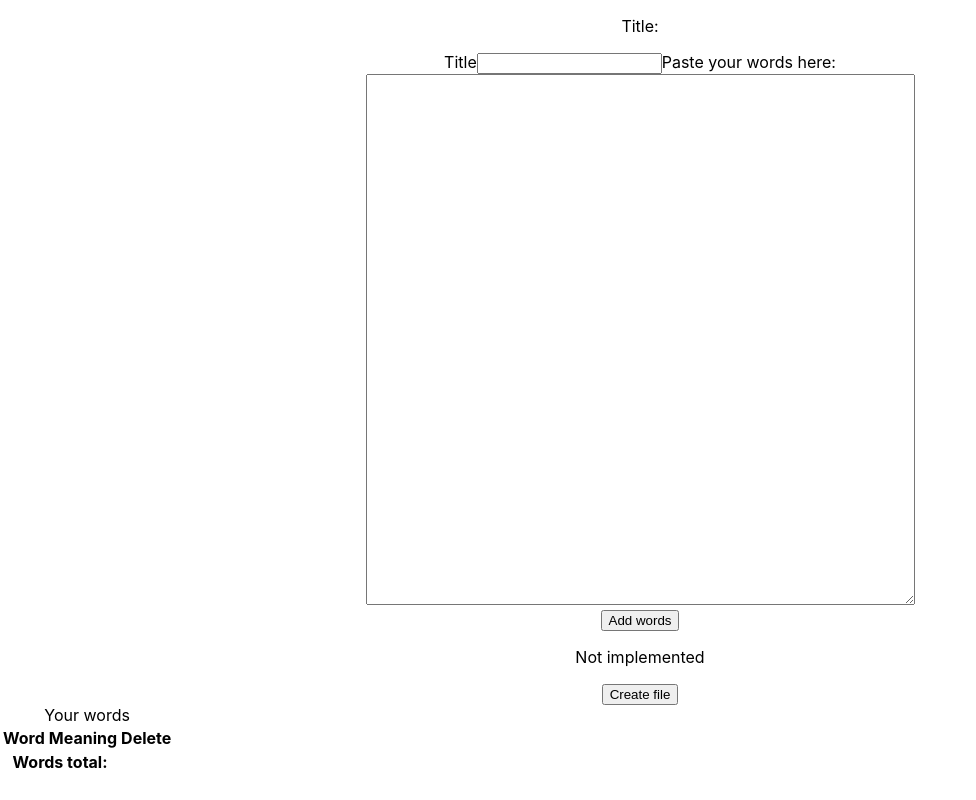
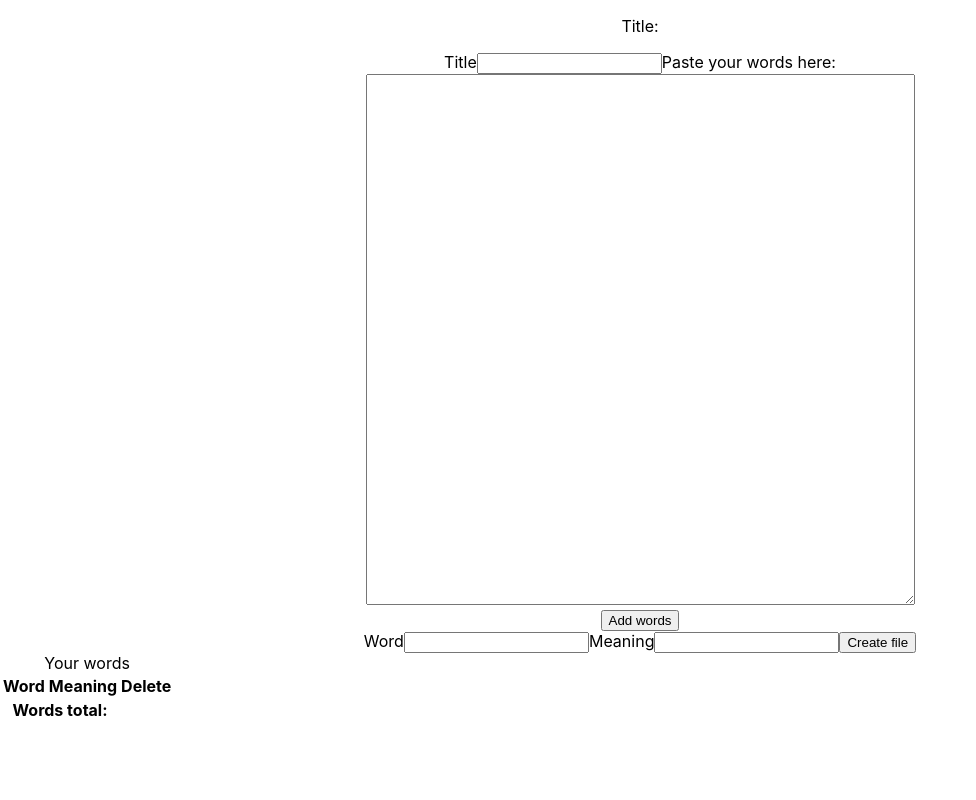
Before and after one commit to Konrad-Jalowy/reactlearnhelpers, a React (Create React App) app in the folder text-to-file-app/: page / in a window 1280 px wide. Shown: the whole page, without its empty margins (0-976 px from the left). Built offline with nearby package versions, Linux system fonts and the light colour scheme.

Commit message:
were getting somewhere

```diff
--- a/text-to-file-app/src/components/AddOneRFC.js
+++ b/text-to-file-app/src/components/AddOneRFC.js
@@ -6,7 +6,10 @@ function AddOneRFC({setWords}){
     const keyRef = useRef(1);
     return (
         <>
-        <p>Not implemented</p>
+        <label htmlFor="word">Word</label>
+        <input type="text" name="word" id="word"/>
+        <label htmlFor="meaning">Meaning</label>
+        <input type="text" name="meaning" id="meaning"/>
         </>
     );
 };
```
